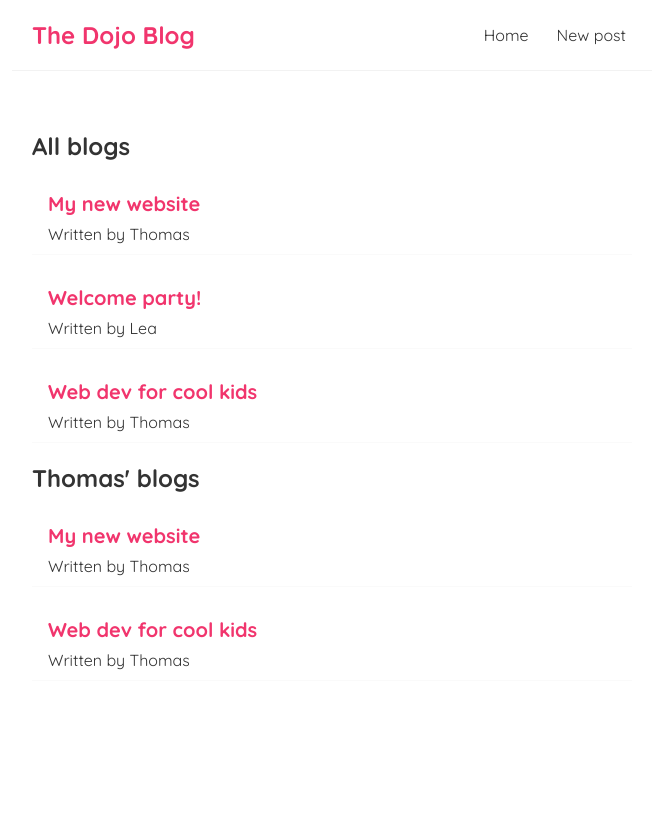
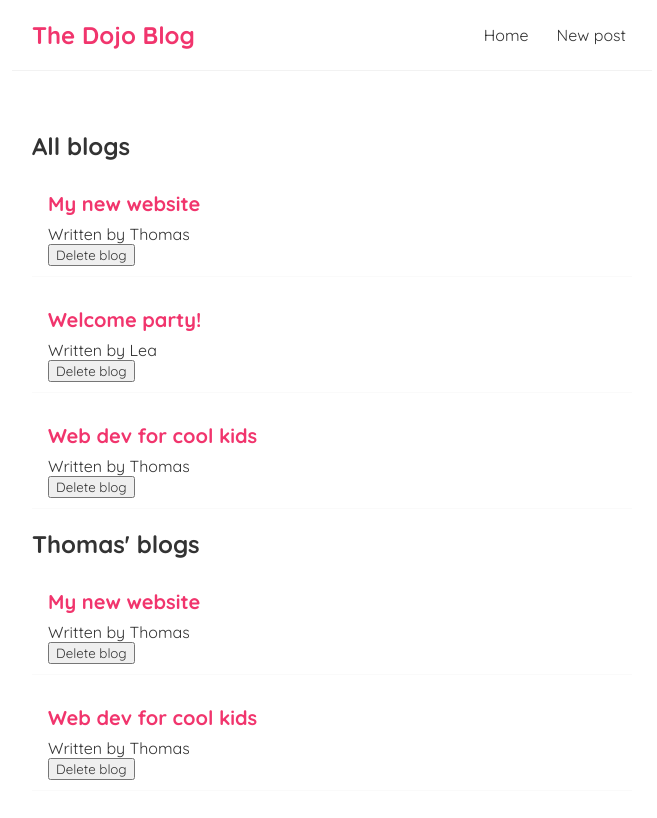
Before and after one commit to TinThomas/Dojo-blog, a React (Create React App) app: page / in a window 1280 px wide. Shown: the top 818 px of the page, without its empty margins (308-965 px from the left). Built offline with nearby package versions, Linux system fonts and the light colour scheme.

Commit message:
Added delete blog button and passed as prop

```diff
--- a/src/BlogList.js
+++ b/src/BlogList.js
@@ -1,4 +1,4 @@
-const BlogList = ({blogs, title}) => {
+const BlogList = ({blogs, title, handleDelete}) => {
 
   return (
     <div className="blog-list">
@@ -7,6 +7,7 @@
         <div className="blog-preview" key={blog.id}>
           <h2>{blog.title}</h2>
           <p>Written by {blog.author}</p>
+          <button onClick={() => handleDelete(blog.id)}>Delete blog</button>
         </div>
       ))}
     </div>
--- a/src/Home.js
+++ b/src/Home.js
@@ -8,10 +8,15 @@
     {title: "Web dev for cool kids", body: "lorem ipsum", author: "Thomas", id: 3},
   ]);
 
+  const handleDelete = (id) => {
+    const newBlogs = blogs.filter(blog =>blog.id !== id)
+    setBlogs(newBlogs);
+  }
+
   return (
     <div className="home">
-      <BlogList blogs={blogs} title="All blogs"/>
-      <BlogList blogs={blogs.filter((blog) => blog.author === "Thomas")} title="Thomas' blogs"/>
+      <BlogList blogs={blogs} title="All blogs" handleDelete={handleDelete}/>
+      <BlogList blogs={blogs.filter((blog) => blog.author === "Thomas")} title="Thomas' blogs" handleDelete={handleDelete}/>
     </div>
   );
 }
```
